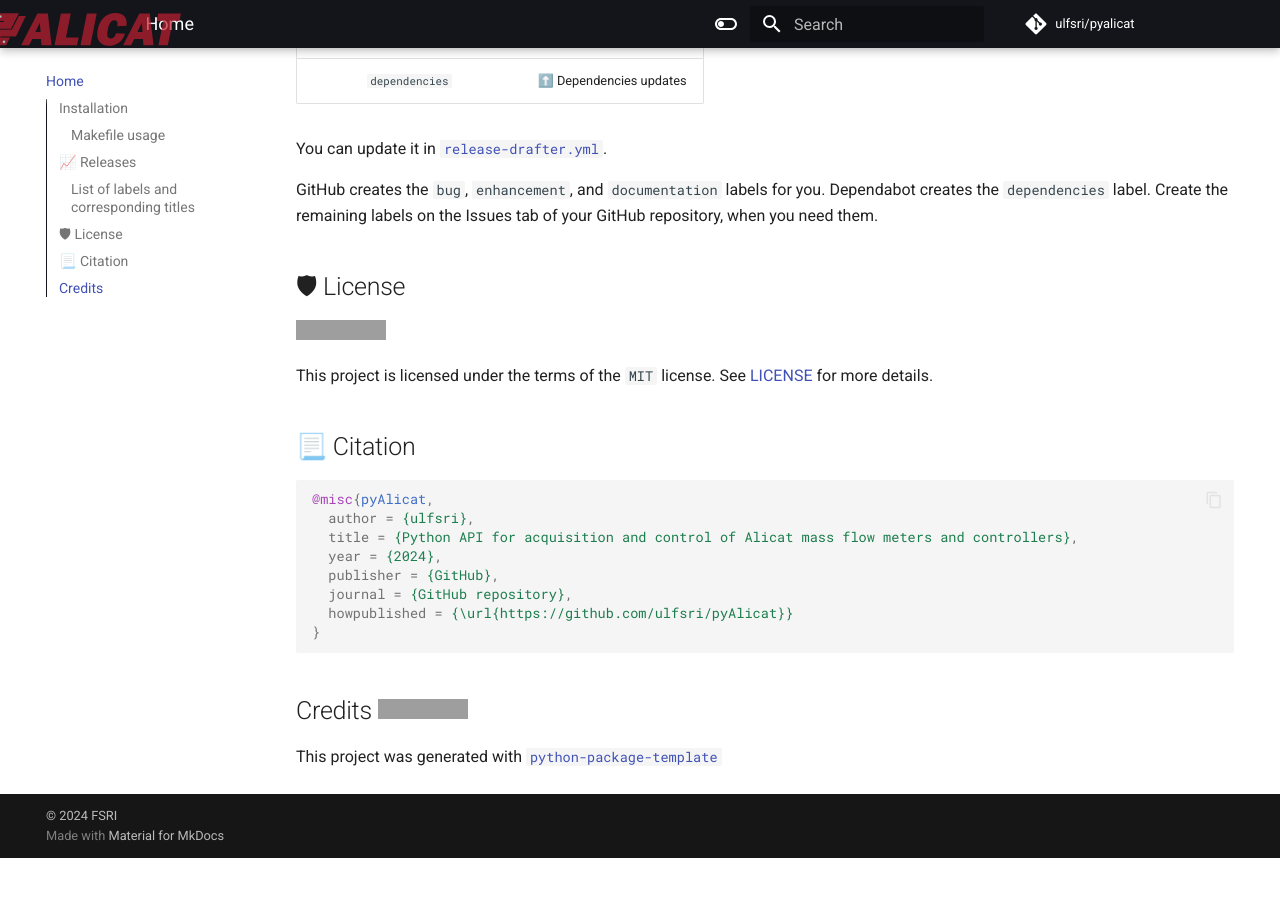
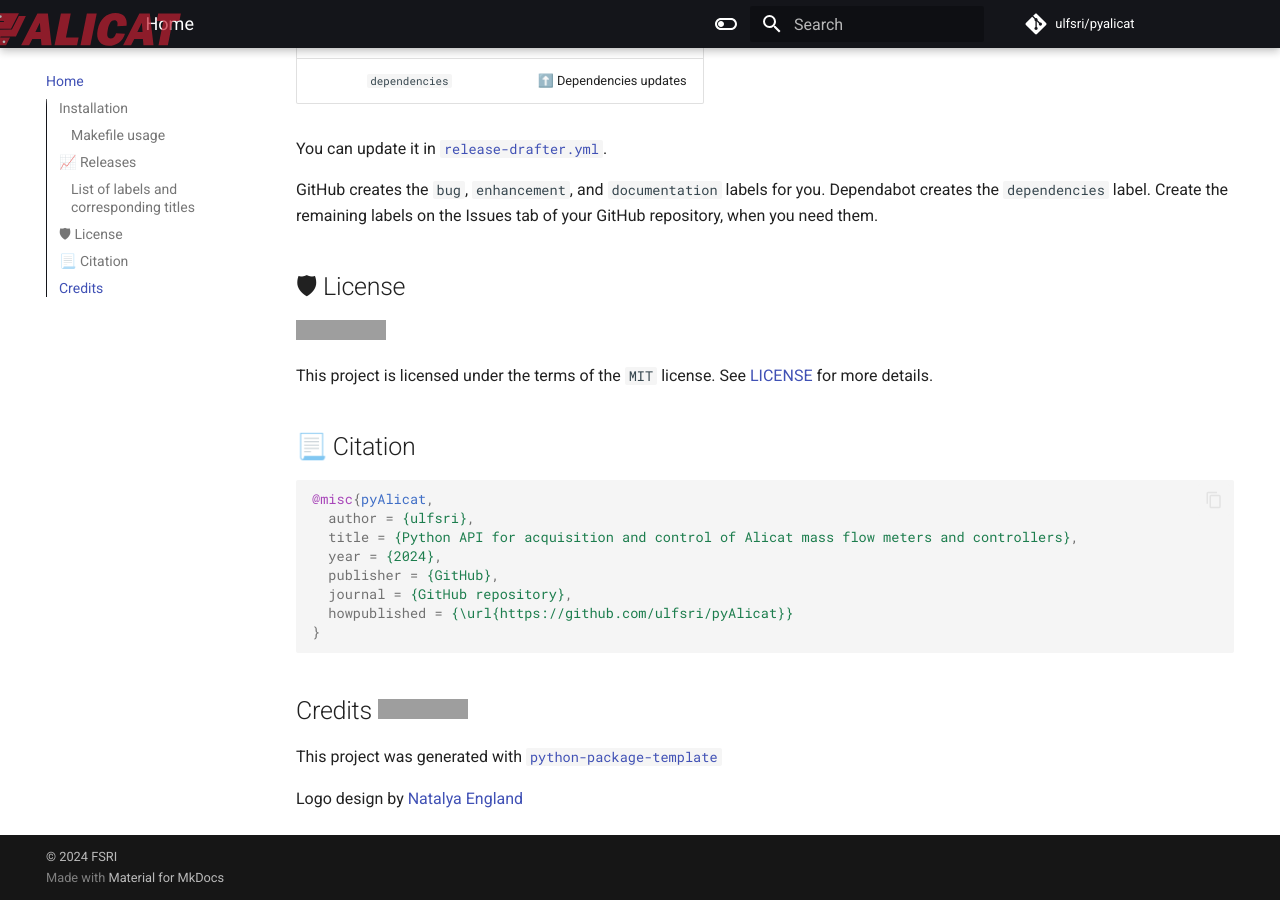
Before and after one commit to ulfsri/pyAlicat, an MkDocs documentation site: the page built from docs/index.md, in a window 1280 px wide and 900 px high, scrolled down 2014 px. Built offline with MkDocs 1.6.1 and Material for MkDocs 9.7.7, drawn with Linux system fonts in a browser that asks for light colours; comment, search, counter and statistics services are not loaded; before the commit the page ends 2872 px from its top, so only the background shows below that; grey boxes are pictures that could not be loaded.

Commit message:
Add logo credit

```diff
--- a/docs/index.md
+++ b/docs/index.md
@@ -268,3 +268,5 @@ This project is licensed under the terms of the `MIT` license. See [LICENSE](htt
 ## Credits [![🚀 Your next Python package needs a bleeding-edge project structure.](https://img.shields.io/badge/python--package--template-%F0%9F%9A%80-brightgreen)](https://github.com/TezRomacH/python-package-template)
 
 This project was generated with [`python-package-template`](https://github.com/TezRomacH/python-package-template)
+
+Logo design by [Natalya England](https://www.instagram.com/natalya.england22/)
```
Also changed, not shown: README.md (+2 -0 lines).
